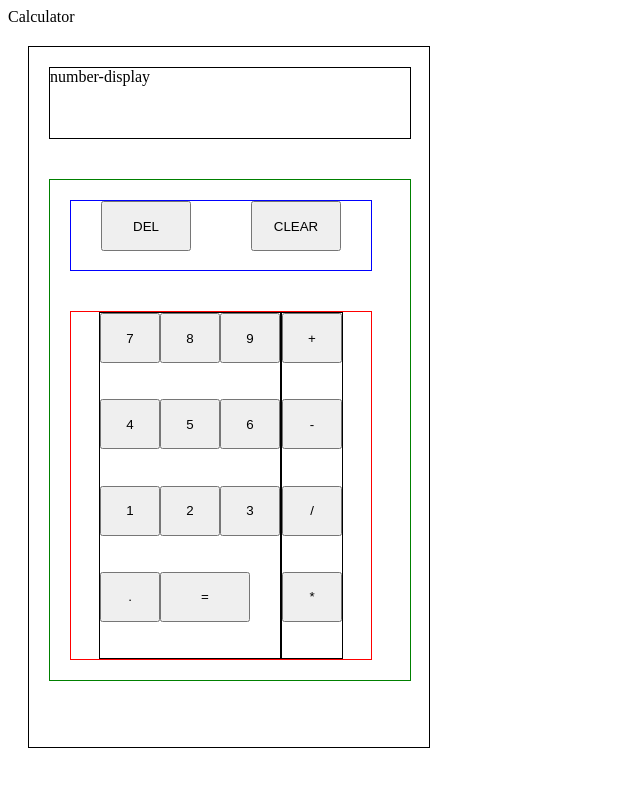
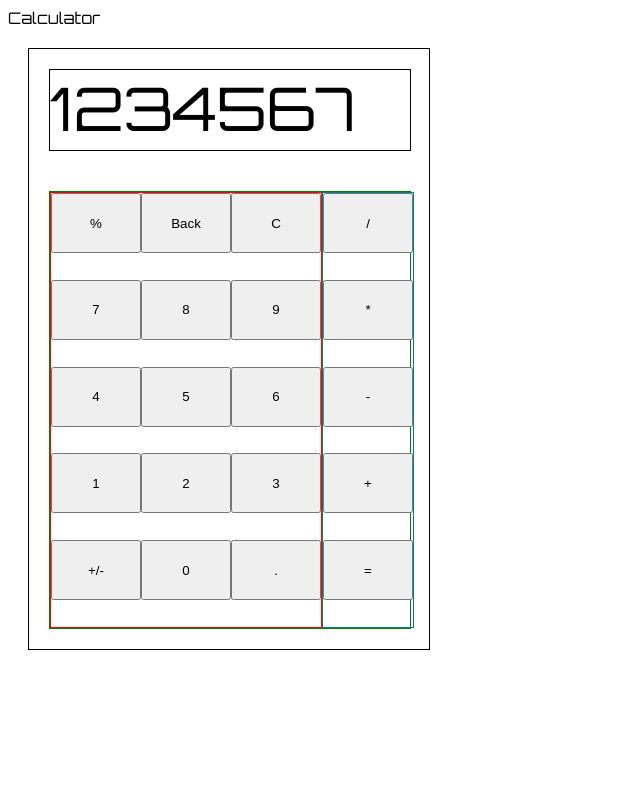
Before and after one commit to Lee-Git22/odin-calculator, a plain HTML site: page index.html in a window 1280 px wide. Shown: the whole page, without its empty margins (0-640 px from the left). Drawn offline with Linux system fonts and the light colour scheme.

Commit message:
Refactor calculator layout and dimensions

```diff
--- a/index.html
+++ b/index.html
@@ -4,19 +4,19 @@
         <meta charset="UTF-8"/>
         <title>Al's Calculator</title>
         <link rel="stylesheet" href="styles.css"/>
+        <link href='https://fonts.googleapis.com/css?family=Orbitron' rel='stylesheet' type='text/css'>
         <script src="script.js" defer></script>
     </head>
     <body>
         <header>Calculator</header>
         <div class="calculator">
-            <div id="display">number-display</div>
+            <div id="display">1234567</div>
             <div class="button-container">
-                <div class="display-buttons">
-                    <button class="function">DEL</button>
-                    <button class="function">CLEAR</button>
-                </div>
-                <div class="main-buttons">
+
                 <div class="numbers-container">
+                    <button class="numbers">%</button>
+                    <button class="numbers">Back</button>
+                    <button class="numbers">C</button>
                     <button class="numbers">7</button>
                     <button class="numbers">8</button>
                     <button class="numbers">9</button>
@@ -26,17 +26,22 @@
                     <button class="numbers">1</button>
                     <button class="numbers">2</button>
                     <button class="numbers">3</button>
+                    <button class="numbers">+/-</button>
+
+                    <button class="numbers">0</button>
                     <button class="numbers">.</button>
-                        <button class="function">=</button>
                 </div>
+
                 <div class="functions-container">
-                        <button class="function">+</button>
-                        <button class="function">-</button>
                     <button class="function">/</button>
                     <button class="function">*</button>
+                    <button class="function">-</button>
+                    <button class="function">+</button>
+                    <button class="function">=</button>
+
 
                 </div>
-                </div>
+
             </div>
         </div>
     </body>
--- a/styles.css
+++ b/styles.css
@@ -1,3 +1,7 @@
+body {
+    font-family: 'Orbitron', sans-serif;
+}
+
 .calculator, #display, .button-container, .display-buttons, .main-buttons, .numbers-container, .functions-container {
     border: 1px solid black;
     display: flex;
@@ -6,58 +10,48 @@
 
 .calculator {
     width: 400px;
-    height: 700px;
+    height: 600px;
     flex-direction: column;
 
 }
 
 #display {
     margin: 20px;
-    height: 70px;
+    height: 80px;
     width: 360px;
+    flex-shrink: 0;
+    font-size: 60px;
+
 }
 
 .button-container {
     height: 500px;
     width: 360px;
-    flex-direction: column;
+    flex-direction: row;
     border: 1px solid green;
 }
 
-.display-buttons {
-    width: 300px;
-    height: 100px;
-    border: 1px solid blue;
-    justify-content: space-around;
+
+.numbers-container, .functions-container {
+    margin: 0;
+    flex-wrap: wrap;
+    flex-direction: row;
+    flex-shrink: 0;
+}
+
+.numbers-container {
+    width: 270px;
+    border: 1px solid red;
 }
 
 
-.main-buttons {
-    width: 300px;
-    height: 500px;
-    flex-direction: row;
-    flex-wrap: wrap;
-    border: 1px solid red;
-    justify-content: center;
+.functions-container {
+    width: 90px;
+    border: 1px solid teal;
+
 }
 
-.numbers-container {
-    flex-wrap: wrap;
-    width: 60%;
-    margin: 0;
+.function, .numbers {
+    width: 90px;
+    height: 60px;
 }
-
-.functions-container {
-    width: 20%;
-    flex-wrap: wrap;
-    margin: 0;
-}
-
-.function {
-    width: 90px;
-}
-
-button {
-    width: 60px;
-    height: 50px;
-}
```
Lines whose indentation alone changed are shown as unchanged.
